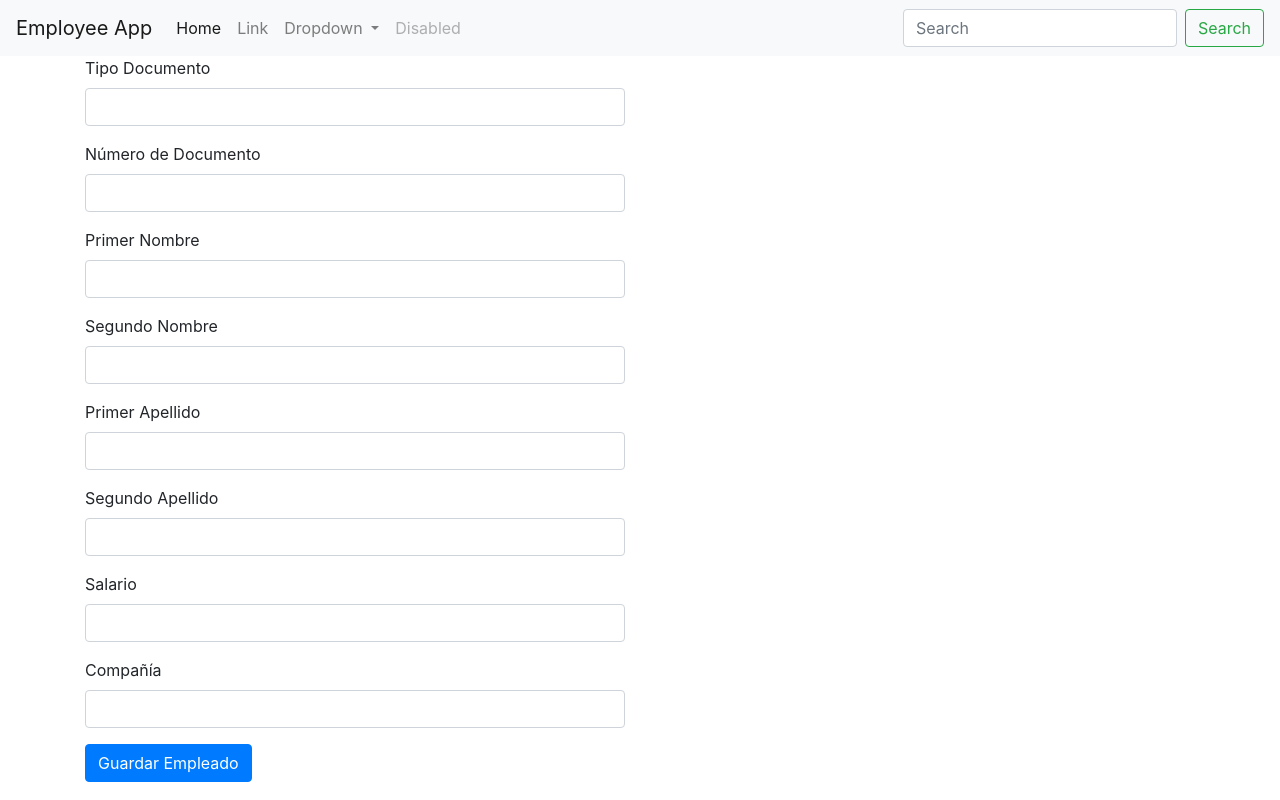
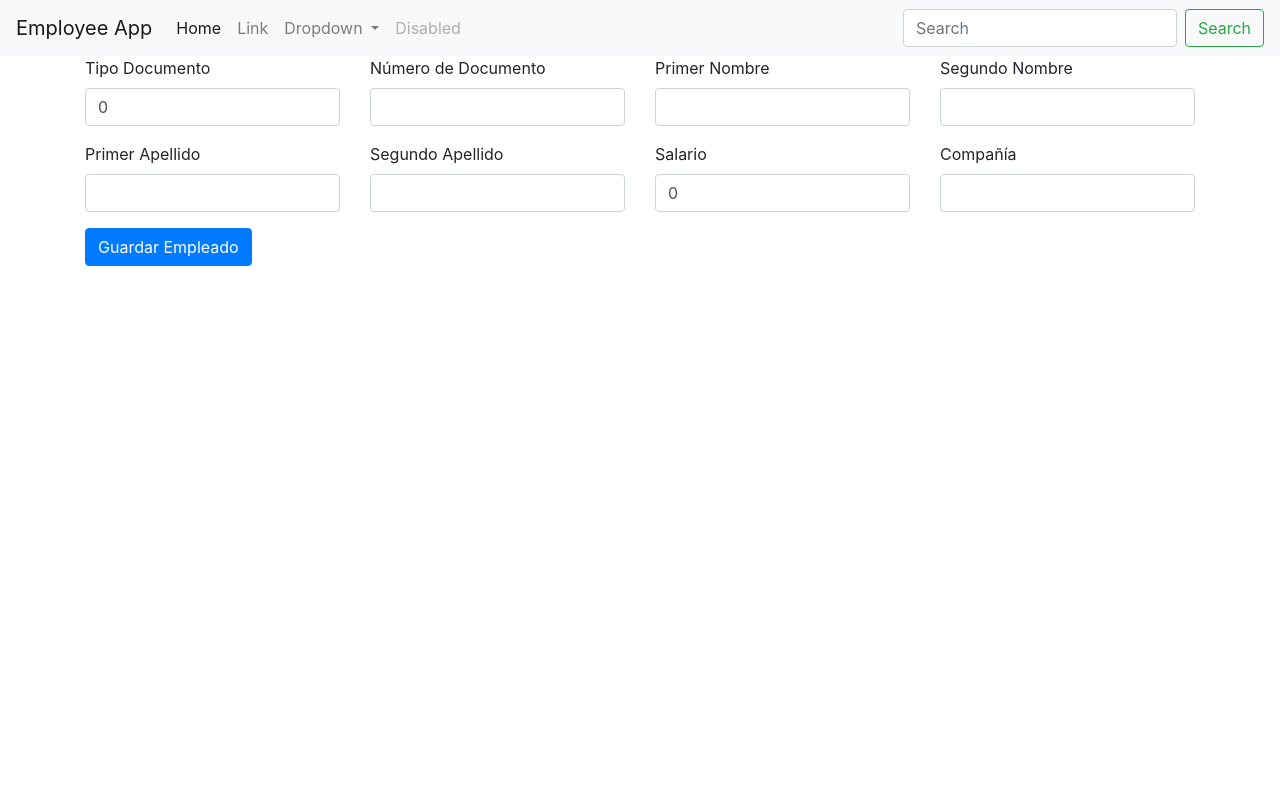
Before and after one commit to gersof/EmployeeAppNG, an Angular app: page / in a window 1280 px wide. Built offline with nearby package versions, Linux system fonts and the light colour scheme.

Commit message:
Agregar modelo servicio y binding con el backend

```diff
--- a/src/app/components/employee/employee.component.html
+++ b/src/app/components/employee/employee.component.html
@@ -1,39 +1,73 @@
 <div class="row">
-  <div class="col-md-6">
+  <div class="col-md-12">
     <form>
+      <div class="row">
+        <div class="col-md-3">
           <div class="form-group">
-        <label for="">Tipo Documento</label>
-        <input type="text" class="form-control" />
+            <label for="idDocument">Tipo Documento</label>
+            <input [value]="employee.DocumentType" (input)="employee.DocumentType = $event.target.value" type="number"
+              id="idDocument" type="text" class="form-control" />
           </div>
+        </div>
+        <div class="col-md-3">
           <div class="form-group">
             <label for="">Número de Documento</label>
-        <input type="text" class="form-control" />
+            <input [value]="employee.IdentityCardNumber" (input)="employee.IdentityCardNumber = $event.target.value"
+              type="text" class="form-control" />
           </div>
+        </div>
+        <div class="col-md-3">
           <div class="form-group">
             <label for="">Primer Nombre</label>
-        <input type="text" class="form-control" />
+            <input [value]="employee.FirstName" (input)="employee.FirstName = $event.target.value" type="text"
+              class="form-control" />
           </div>
+        </div>
+        <div class="col-md-3">
           <div class="form-group">
             <label for="">Segundo Nombre</label>
-        <input type="text" class="form-control" />
+            <input [value]="employee.SecondName" (input)="employee.SecondName = $event.target.value" type="text"
+              class="form-control" />
           </div>
+
+        </div>
+
+      </div>
+      <div class="row">
+        <div class="col-md-3">
           <div class="form-group">
             <label for="">Primer Apellido</label>
-        <input type="text" class="form-control" />
+            <input [value]="employee.FirstLastName" (input)="employee.FirstLastName = $event.target.value" type="text"
+              class="form-control" />
           </div>
+
+        </div>
+        <div class="col-md-3">
           <div class="form-group">
             <label for="">Segundo Apellido</label>
-        <input type="text" class="form-control" />
+            <input [value]="employee.SecondLastName" (input)="employee.SecondLastName = $event.target.value" type="text"
+              class="form-control" />
           </div>
+
+        </div>
+        <div class="col-md-3">
           <div class="form-group">
             <label for="">Salario</label>
-        <input type="number" class="form-control" />
+            <input [value]="employee.Salary" (input)="employee.Salary = $event.target.value" type="number"
+              class="form-control" />
           </div>
+
+        </div>
+        <div class="col-md-3">
           <div class="form-group">
             <label for="">Compañía</label>
-        <input type="text" class="form-control" />
+            <input [value]="employee.Company" (input)="employee.Company = $event.target.value" type="text"
+              class="form-control" />
           </div>
-      <button type="submit" class="btn btn-primary">Guardar Empleado</button>
+
+        </div>
+      </div>
+      <button type="button" (click)="onClickAdd()" class="btn btn-primary">Guardar Empleado</button>
 
     </form>
   </div>
--- a/src/app/components/employee/employee.component.ts
+++ b/src/app/components/employee/employee.component.ts
@@ -1,15 +1,21 @@
 import { Component, OnInit } from '@angular/core';
-
+import { Employee } from "../../models/employee.model";
+import { EmployeeService } from "../../services/employee/employee.service";
 @Component({
   selector: 'app-employee',
   templateUrl: './employee.component.html',
   styleUrls: ['./employee.component.css']
 })
 export class EmployeeComponent implements OnInit {
+  public employee = new Employee(0, '', 0, '', '', '', '', 0, '')
 
-  constructor() { }
+  constructor(private _employeeService: EmployeeService) { }
 
   ngOnInit() {
   }
-
+  onClickAdd() {
+    this._employeeService.addEmployee(this.employee).subscribe((data) => {
+      console.log(data)
+    });
+  }
 }
--- /dev/null
+++ b/src/app/models/employee.model.ts
@@ -0,0 +1,15 @@
+export class Employee {
+    constructor(
+        public IdEmployee: number,
+        public IdentityCardNumber: string,
+        public DocumentType: number,
+        public FirstName: string,
+        public SecondName: string,
+        public FirstLastName: string,
+        public SecondLastName: string,
+        public Salary: number,
+        public Company: string,
+    ) {
+
+    }
+}
--- /dev/null
+++ b/src/app/services/employee/employee.service.ts
@@ -0,0 +1,16 @@
+import { Injectable } from '@angular/core';
+import { HttpClientModule, HttpClient, HttpHeaders } from '@angular/common/http';
+
+@Injectable({
+  providedIn: 'root'
+})
+export class EmployeeService {
+  private apiUrl: string = "http://localhost:51741/api/employees"
+  constructor(private _http: HttpClient) { }
+
+  addEmployee(employee) {
+    let headers = new HttpHeaders({ 'Content-Type': 'application/json' });
+    return this._http.post(this.apiUrl, JSON.stringify(employee), { headers: headers });
+  }
+
+}
```
Also changed, not shown: src/app/app.module.ts (+7 -2 lines), 1 other file (tests, documents, lock files or other folders). Lines whose indentation alone changed are shown as unchanged.
